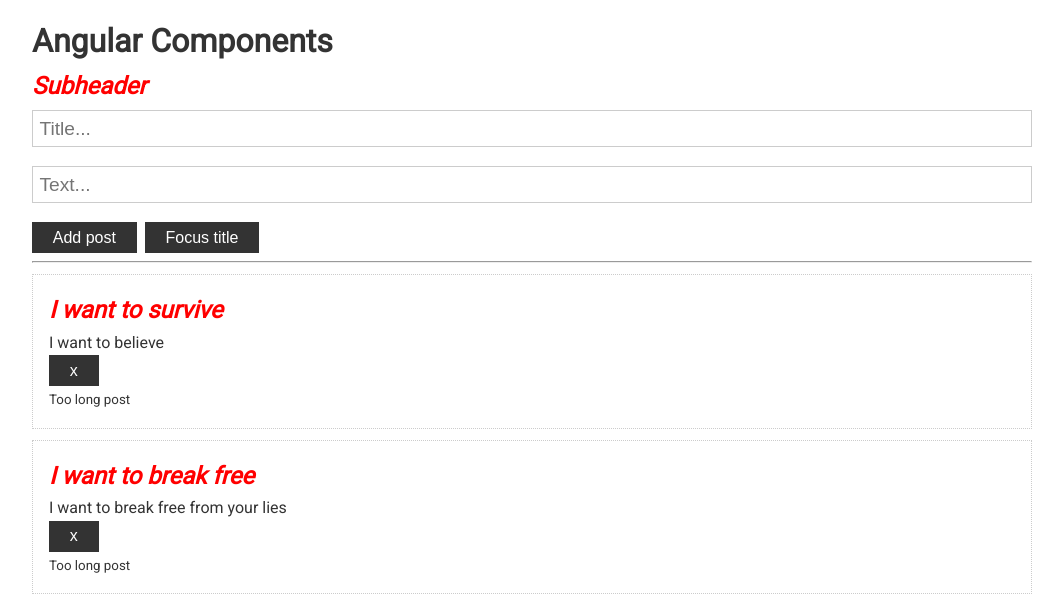
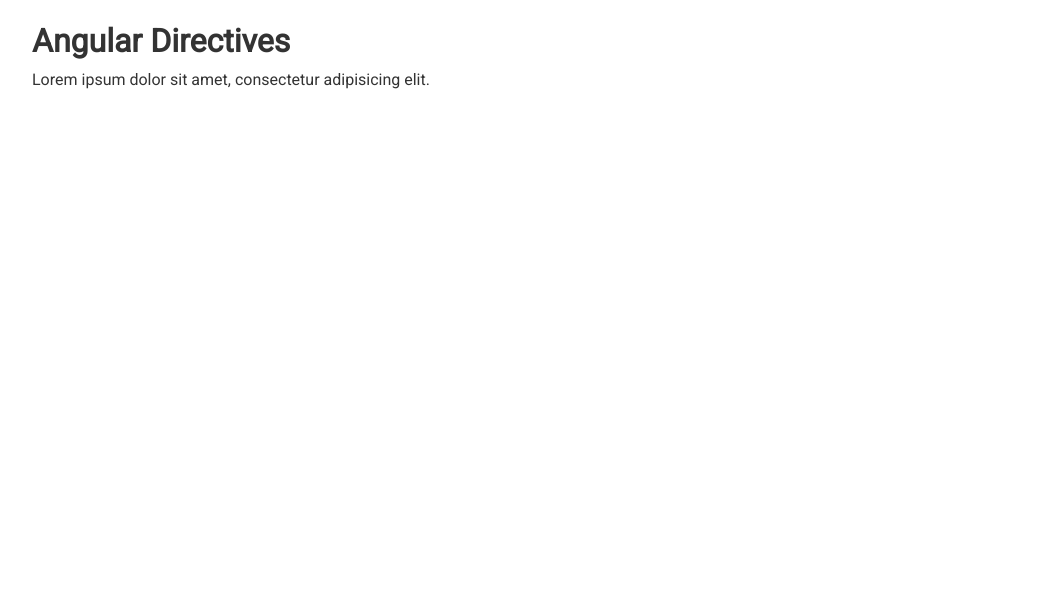
Before and after one commit to paraketsova/angular-basics, an Angular app: page / in a window 1280 px wide. Shown: the top 612 px of the page, without its empty margins (108-1171 px from the left). Built offline with nearby package versions, Linux system fonts and the light colour scheme.

Commit message:
Create directives

```diff
--- a/src/app/app.component.html
+++ b/src/app/app.component.html
@@ -1,26 +1,5 @@
 <div class="container">
-  <h1>Angular Components</h1>
-  <h2>Subheader</h2>
+  <h1>Angular Directives</h1>
 
-  <app-post-form
-    (onAdd)="updatePosts($event)"
-  ></app-post-form>
-
-  <hr />
-
-  <app-post
-    *ngFor = "let p of posts"
-    [post]="p"
-    (onRemove)="removePost($event)"
-  >
-    <div #info>
-      <small *ngIf="p.text.length > 10; else short">Too long post</small>
-      <ng-template #short>
-        <small>Short post</small>
-      </ng-template>
-    </div>
-
-  </app-post>
-  <!-- проверяем пост на длину символов -->
-
+  <p appStyle>Lorem ipsum dolor sit amet, consectetur adipisicing elit.</p>
 </div>
--- a/src/app/app.component.ts
+++ b/src/app/app.component.ts
@@ -1,4 +1,4 @@
-import {Component, OnInit} from '@angular/core';
+import {Component} from '@angular/core';
 
 export interface Post {
   title: string
@@ -11,31 +11,6 @@ export interface Post {
   templateUrl: './app.component.html', // конфигурация для шаблона выбранного выше компонента
   styleUrls: ['./app.component.scss']  // конфиграция для стиля выбранного выше компонента
 })
-export class AppComponent implements OnInit { //здесь заводим все динамические переменные
-  posts: Post[] = [
-    {title: 'I want to survive', text: 'I want to believe', id: 1},
-    {title: 'I want to break free', text: 'I want to break free from your lies', id: 2}
-  ]
+export class AppComponent { //здесь заводим все динамические переменные
 
-  ngOnInit(): void {
-    // setTimeout(() => {
-    //   console.log('timeOut')
-    //   this.posts[0] = {
-    //     title: 'Changed!',
-    //     text: 'Text also changed!',
-    //     id: 33
-    //   }
-    // }, 5000)
-    //в апп компоненте спустя неск секунд меняется элемент и энгуляр понял что изменилось и нарисовал в шаблоне
-  }
-
-  updatePosts(post: Post) {
-    this.posts.unshift(post)
-    // console.log('Post', post)
-  }
-
-  removePost(id: number) {
-    console.log('I want to remove', id)
-    this.posts = this.posts.filter(p => p.id !==id)
-  }
 }
--- /dev/null
+++ b/src/app/directives/style.directive.ts
@@ -0,0 +1,9 @@
+import {Directive} from "@angular/core";
+
+@Directive({
+  selector: '[appStyle]'
+})
+
+export class StyleDirective {
+
+}
--- a/src/app/post-form/post-form.component.html
+++ /dev/null
@@ -1,21 +0,0 @@
-<div>
-
-  <input
-    type="text"
-    class="form-control"
-    placeholder="Title..."
-    [(ngModel)]="title"
-    #titleInput
-  >
-
-  <input
-    type="text"
-    class="form-control"
-    placeholder="Text..."
-    [(ngModel)]="text"
-  >
-
-  <button class="btn" (click)="addPost()">Add post</button>
-  <button class="btn" (click)="focusTitle()">Focus title</button>
-
-</div>
--- a/src/app/post-form/post-form.component.ts
+++ /dev/null
@@ -1,45 +0,0 @@
-import {Component, EventEmitter, OnInit, Output, ViewChild} from '@angular/core';
-import {Post} from "../app.component";
-
-@Component({
-  selector: 'app-post-form',
-  templateUrl: './post-form.component.html',
-  styleUrls: ['./post-form.component.scss']
-})
-export class PostFormComponent implements OnInit {
-
-  @Output() onAdd: EventEmitter<Post> = new EventEmitter<Post>()
-  // аналогично Js:     const onAdd = new EventEmitter()
-
-  @ViewChild('titleInput', {static: false}) inputRef: any
-  // вьючайлд требует двух параметров на входе. Первый -строка с именем читаемого объекта (но без #)
-  // и второй параметр - объект. Здесь он с одним полем, значение которого булевое
-  // те переменные, кот. мы получаем с помощью вьюЧайлд имеют спец тип, который называется ЭлементРеф, то тут мы просто пишем any
-
-  title = ''
-  text = ''
-
-  constructor() { }
-
-  ngOnInit(): void {
-  }
-
-  addPost(): void {
-    if (this.text.trim() && this.title.trim()) {
-      const post: Post = {
-        title: this.title,
-        text: this.text
-      }
-      this.onAdd.emit(post)
-      // onAdd. передаёт наружу в апп данные из формы ввода
-
-      // console.log('New Post: ', post)
-      this.title = this.text = ''
-    }
-  }
-
-  focusTitle(): void {
-    this.inputRef.nativeElement.focus()
-  }
-
-}
--- a/src/app/post/post.component.html
+++ /dev/null
@@ -1,9 +0,0 @@
-<div class="card">
-  <h2>{{post.title}}</h2>
-  <p>{{post.text}}</p>
-
-  <button class="btn" (click)="removePost()">x</button>
-
-  <ng-content></ng-content>
-<!--  тут вставляем в HTML элемент для вывода результатат по проверке длины поста-->
-</div>
--- a/src/app/post/post.component.scss
+++ /dev/null
@@ -1,8 +0,0 @@
-h2 {
-  font-weight: bold;
-  font-style: italic;
-  color: red;
-}
-// локализация стилей внутри компонентов!!! Но мы можме принудительно задать
-// стили компонента как глобальные стили - см. файл post.component.ts
-// @Component add encapsulation
--- a/src/app/post/post.component.ts
+++ /dev/null
@@ -1,96 +0,0 @@
-import {
-  AfterContentChecked,
-  AfterContentInit,
-  AfterViewChecked,
-  AfterViewInit,
-  ChangeDetectionStrategy,
-  Component,
-  ContentChild,
-  DoCheck,
-  EventEmitter,
-  Input,
-  OnChanges,
-  OnDestroy,
-  OnInit,
-  Output,
-  SimpleChanges,
-  ViewEncapsulation
-} from '@angular/core';
-import {Post} from "../app.component";
-
-@Component({
-  selector: 'app-post',
-  templateUrl: './post.component.html',
-  styleUrls: ['./post.component.scss'],
-  changeDetection: ChangeDetectionStrategy.OnPush,
-  // при значении onPush ангуляр будет реагировать ТОЛЬКО на входные свойства OnInput
-  // и если мы изменим Default на ОнПуш, то изменение названий постов перестанет работать по таймауту
-  // или мы можем внести ссылку на отслеживаемый элемент в ОнИнпутв апп.компонент.тс
-  encapsulation: ViewEncapsulation.None
-  // это позволит задать стиль, прописанный в компоненте, как глобальный стиль
-  // см файл post.component.css
-})
-export class PostComponent implements
-  OnInit,
-  OnChanges,
-  DoCheck,
-  AfterContentInit,
-  AfterContentChecked,
-  AfterViewInit,
-  AfterViewChecked,
-  OnDestroy
-{
-
-  @Input() post!: Post
-  @Output() onRemove = new EventEmitter<number>()
-  @ContentChild('info', {static: true}) infoRef: any
-
-  constructor() { // наследие Js, здесь он не нужен, обычно логику не прописывают в конструкторе
-  }
-
-  removePost() {
-    this.onRemove.emit(this.post.id)
-  }
-
-  ngOnChanges(changes: SimpleChanges) {
-    console.log('ngOnСhanges', changes)
-    //в объекте changes мы можем увидеть предыдущие значение полей поста и то, является ли нынешняя версия значений исходоной версией
-  }
-
-  ngOnInit() {
-    console.log('ngOnInit') // отследить когда происходит событие
-    // console.log(this.infoRef.nativeElement)
-  }
-// здесь у ContentChild {static: true}  потому что инфореф используется в ngOnInit
-//  в любом другом случае статик должнро быть фолс. Вообще в данном конкр случае
-//  {static: ...}  вообще не нужен в новой версии Анг
-
-  ngDoCheck(): void {
-    console.log('ngDoCheck')
-    // метод позволяет остлеживать изменения и вызывается при любых изменениях. Вызывается после ngOnChanges иngOnInit
-  }
-
-  ngAfterContentInit() {
-  console.log('AfterContentInit')
-  // метод инициализируетя тогда, когда инициализируется контент, который мы передаем в компонент
-  }
-
-  ngAfterContentChecked() {
-    console.log('AfterContentChecked')
-    // метод инициализируетя тогда, когда весь передаваемый контент готов для использвования
-  }
-
-  ngAfterViewInit() {
-    console.log('ngAfterViewInit')
-    // после инициализации нашего пост.форм компонента
-  }
-
-  ngAfterViewChecked() {
-    console.log('ngAfterViewChecked')
-  }
-
-  ngOnDestroy() {
-    console.log('ngOnDestroy')
-    // после delete нашего контента
-  }
-}
```
Also changed, not shown: src/app/app.module.ts (+3 -4 lines), src/app/post-form/post-form.component.scss (deleted).
